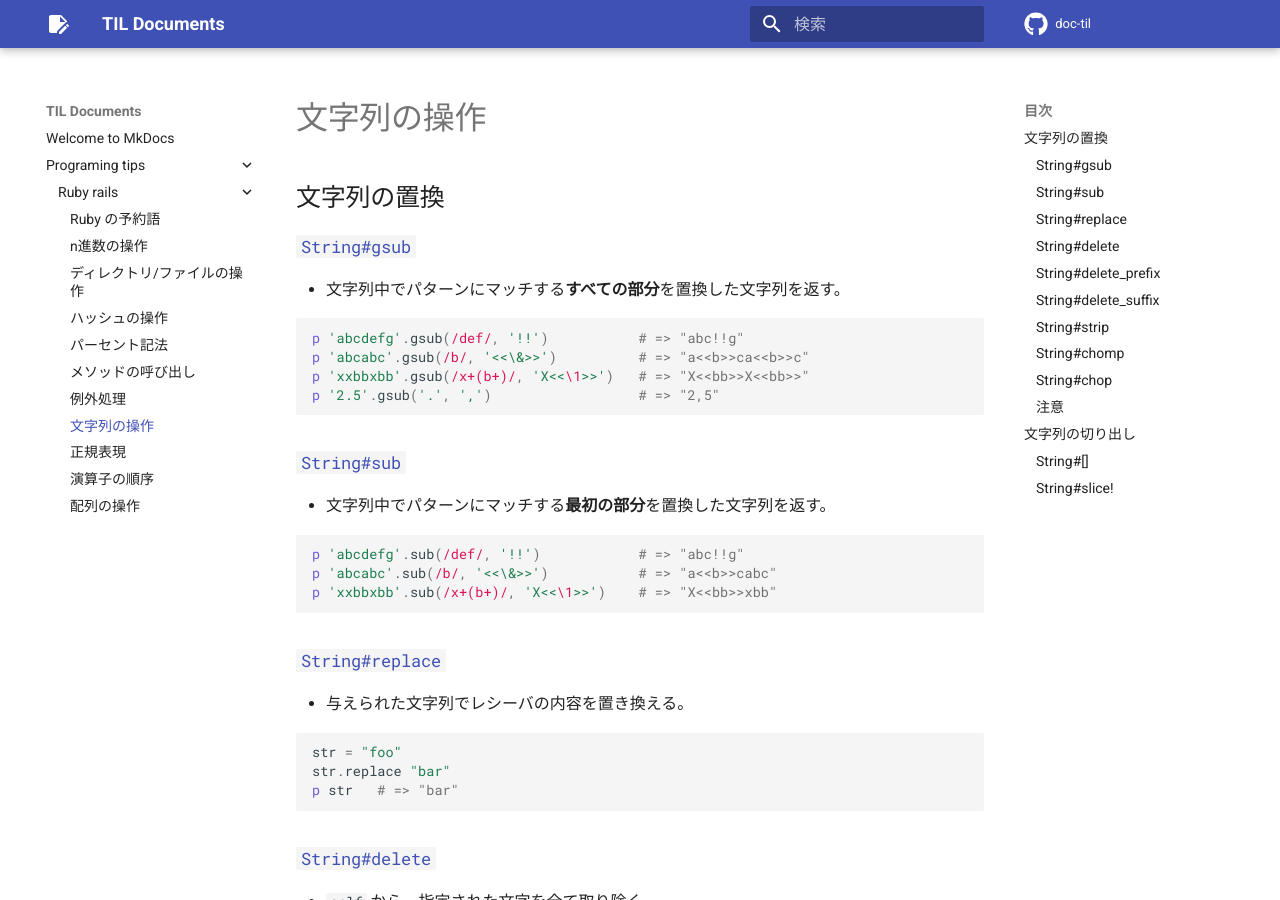
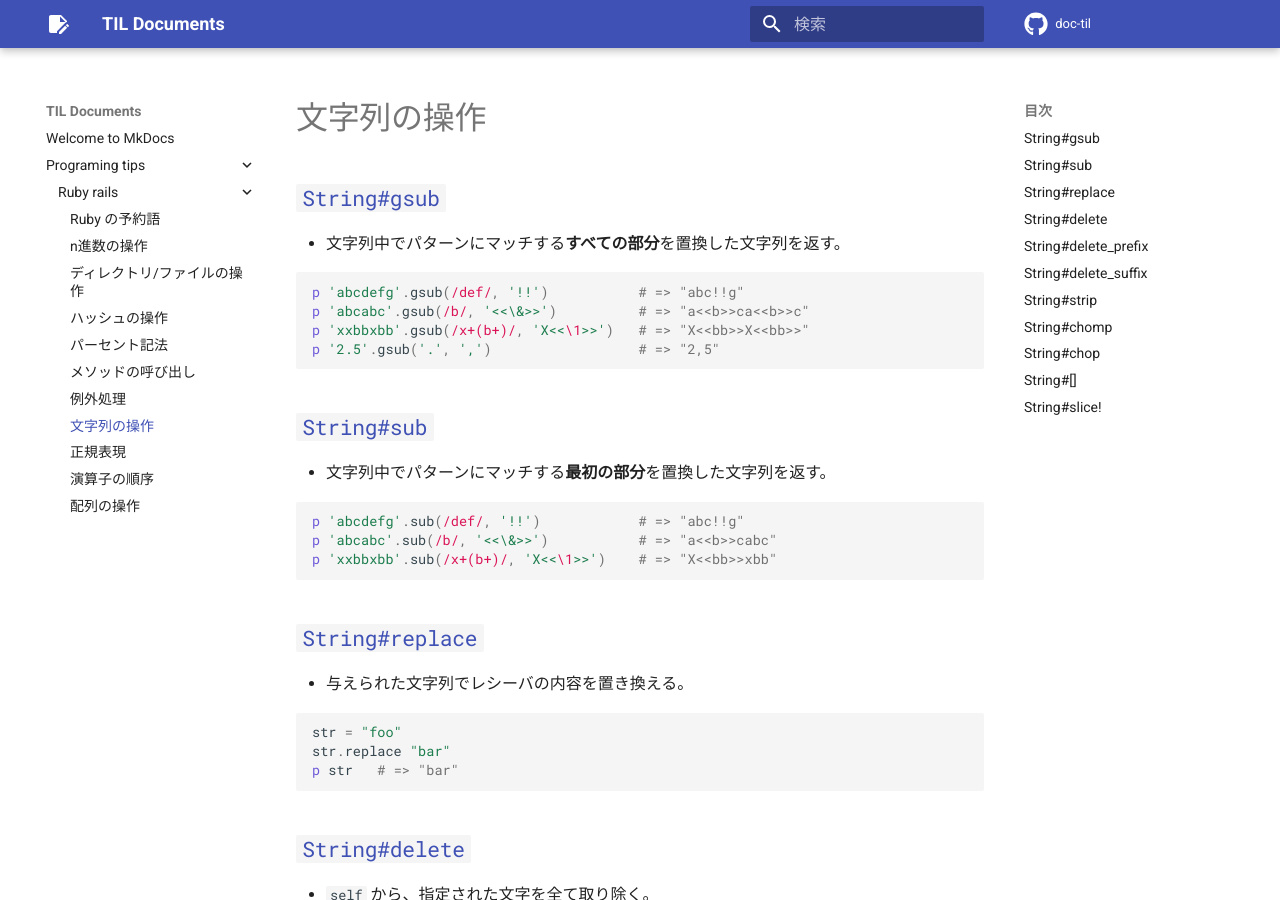
Before and after one commit to mknsk0309/doc-til, an MkDocs documentation site: the page built from docs/programing-tips/ruby-rails/文字列の操作.md, in a window 1280 px wide and 900 px high. Built offline with MkDocs 1.6.1 and Material for MkDocs 9.7.7, drawn with Linux system fonts in a browser that asks for light colours; comment, search, counter and statistics services are not loaded; some of the changed text lies outside the part shown.

Commit message:
mod : フォーマット修正

````diff
--- a/docs/programing-tips/ruby-rails/文字列の操作.md
+++ b/docs/programing-tips/ruby-rails/文字列の操作.md
@@ -1,8 +1,6 @@
 # 文字列の操作
 
-## 文字列の置換
-
-### [`String#gsub`](https://docs.ruby-lang.org/ja/3.1/method/String/i/gsub.html)
+## [`String#gsub`](https://docs.ruby-lang.org/ja/3.1/method/String/i/gsub.html)
 
 - 文字列中でパターンにマッチする**すべての部分**を置換した文字列を返す。
 
@@ -13,7 +11,7 @@ p 'xxbbxbb'.gsub(/x+(b+)/, 'X<<\1>>')   # => "X<<bb>>X<<bb>>"
 p '2.5'.gsub('.', ',')                  # => "2,5"
 ```
 
-### [`String#sub`](https://docs.ruby-lang.org/ja/3.1/method/String/i/sub.html)
+## [`String#sub`](https://docs.ruby-lang.org/ja/3.1/method/String/i/sub.html)
 
 - 文字列中でパターンにマッチする**最初の部分**を置換した文字列を返す。
 
@@ -23,7 +21,7 @@ p 'abcabc'.sub(/b/, '<<\&>>')           # => "a<<b>>cabc"
 p 'xxbbxbb'.sub(/x+(b+)/, 'X<<\1>>')    # => "X<<bb>>xbb"
 ```
 
-### [`String#replace`](https://docs.ruby-lang.org/ja/3.1/method/String/i/replace.html)
+## [`String#replace`](https://docs.ruby-lang.org/ja/3.1/method/String/i/replace.html)
 
 - 与えられた文字列でレシーバの内容を置き換える。
 
@@ -33,7 +31,7 @@ str.replace "bar"
 p str   # => "bar"
 ```
 
-### [`String#delete`](https://docs.ruby-lang.org/ja/3.1/method/String/i/delete.html)
+## [`String#delete`](https://docs.ruby-lang.org/ja/3.1/method/String/i/delete.html)
 
 - `self` から、指定された文字を全て取り除く。
 - 破壊的に取り除く場合は、[`String#delete!`](https://docs.ruby-lang.org/ja/3.1/method/String/i/delete=21.html) を使用する。
@@ -43,7 +41,7 @@ p "123456789".delete("2378")         # => "14569"
 p "123456789".delete("2-8", "^4-6")  # => "14569"
 ```
 
-### [`String#delete_prefix`](https://docs.ruby-lang.org/ja/3.1/method/String/i/delete_prefix.html)
+## [`String#delete_prefix`](https://docs.ruby-lang.org/ja/3.1/method/String/i/delete_prefix.html)
 
 - `self` の先頭から、指定された文字を取り除く。
 - 破壊的に取り除く場合は、[`String#delete_prefix!`](https://docs.ruby-lang.org/ja/3.1/method/String/i/delete_prefix=21.html) を使用する。
@@ -53,7 +51,7 @@ p "123456789".delete("2-8", "^4-6")  # => "14569"
 "hello".delete_prefix("llo")  # => "hello"
 ```
 
-### [`String#delete_suffix`](https://docs.ruby-lang.org/ja/3.1/method/String/i/delete_suffix.html)
+## [`String#delete_suffix`](https://docs.ruby-lang.org/ja/3.1/method/String/i/delete_suffix.html)
 
 - `self` の末尾から、指定された文字を取り除く。
 - 破壊的に取り除く場合は、[`String#delete_suffix!`](https://docs.ruby-lang.org/ja/3.1/method/String/i/delete_suffix=21.html) を使用する。
@@ -63,7 +61,7 @@ p "123456789".delete("2-8", "^4-6")  # => "14569"
 "hello".delete_suffix("hel")  # => "hello"
 ```
 
-### [`String#strip`](https://docs.ruby-lang.org/ja/3.1/method/String/i/strip.html)
+## [`String#strip`](https://docs.ruby-lang.org/ja/3.1/method/String/i/strip.html)
 
 - `self` の先頭と末尾の空白文字（`\t`, `\r`, `\n`, `\f`, `\v`）を取り除く。
 - 破壊的に取り除く場合は、[`String#strip!`](https://docs.ruby-lang.org/ja/3.1/method/String/i/strip=21.html) を使用する。
@@ -76,7 +74,7 @@ p "123456789".delete("2-8", "^4-6")  # => "14569"
 "  \0  abc  \0".strip   # => "abc"
 ```
 
-### [`String#chomp`](https://docs.ruby-lang.org/ja/3.1/method/String/i/chomp.html)
+## [`String#chomp`](https://docs.ruby-lang.org/ja/3.1/method/String/i/chomp.html)
 
 - `self` の末尾から改行コードを取り除く。
 - 破壊的に取り除く場合は、[`String#chomp!`](https://docs.ruby-lang.org/ja/3.1/method/String/i/chomp=21.html) を使用する。
@@ -99,7 +97,7 @@ $/ = "\n"   # デフォルト値と同じ
 "foo\n\r\r".chomp("")     # => "foo\n\r\r"
 ```
 
-### [`String#chop`](https://docs.ruby-lang.org/ja/3.1/method/String/i/chop.html)
+## [`String#chop`](https://docs.ruby-lang.org/ja/3.1/method/String/i/chop.html)
 
 - `self` の末尾の文字を取り除く。ただし、末尾が `\r\n` であれば、２文字とも取り除く。
 - 破壊的に取り除く場合は、[`String#chop!`](https://docs.ruby-lang.org/ja/3.1/method/String/i/chop=21.html) を使用する。
@@ -112,13 +110,7 @@ $/ = "\n"   # デフォルト値と同じ
 "".chop             # => ""
 ```
 
-### 注意
-
-- `String#replace_all` は存在しない。
-
-## 文字列の切り出し
-
-### [`String#[]`](https://docs.ruby-lang.org/ja/3.1/method/String/i/=5b=5d.html)
+## [`String#[]`](https://docs.ruby-lang.org/ja/3.1/method/String/i/=5b=5d.html)
 
 - 指定した範囲の文字列を取り出す。
 - 負の数を指定した場合は文字列の末尾から数える。
@@ -171,7 +163,7 @@ p 'bar'[-4, 1]    # => nil
 'abcd'[-5...2]    # => nil
 ```
 
-### [`String#slice!`](https://docs.ruby-lang.org/ja/3.1/method/String/i/slice=21.html)
+## [`String#slice!`](https://docs.ruby-lang.org/ja/3.1/method/String/i/slice=21.html)
 
 - 指定した範囲を文字列から取り除いた上で取り除いた部分文字列を返す。
 - 引数が範囲外を指す場合は `nil` を返す。
````
